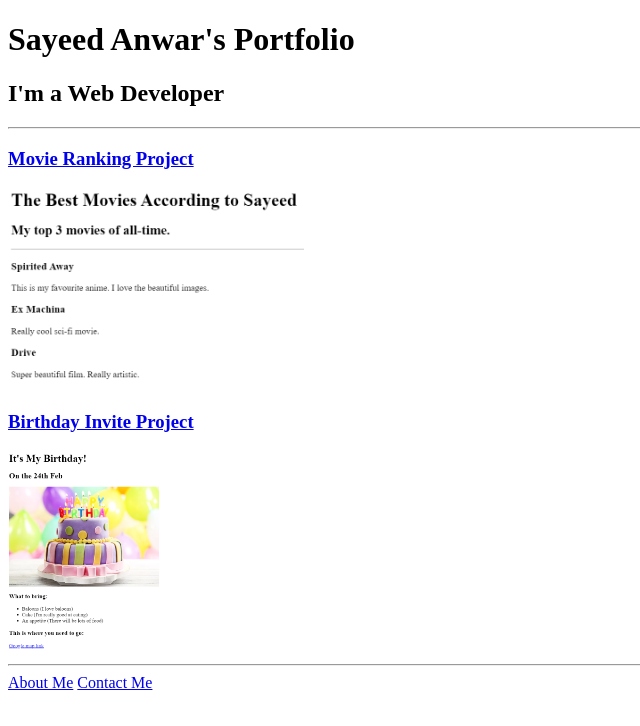
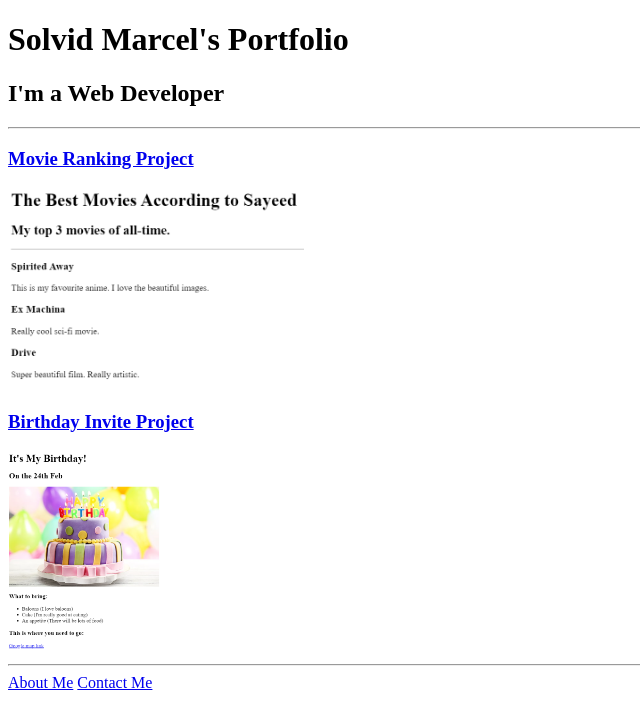
Before and after one commit to solvid004/html-portfolio, a plain HTML site: page index.html in a window 1280 px wide. Shown: the whole page, without its empty margins (0-640 px from the left). Drawn offline with Linux system fonts and the light colour scheme.

Commit message:
Update index.html

```diff
--- a/index.html
+++ b/index.html
@@ -7,7 +7,7 @@
  </head>
 
  <body>
-  <h1>Sayeed Anwar's Portfolio</h1>
+  <h1>Solvid Marcel's Portfolio</h1>
   <h2>I'm a Web Developer</h2>
   <hr />
   <h3><a href="./public/movie-ranking.html">Movie Ranking Project</a></h3>
```
